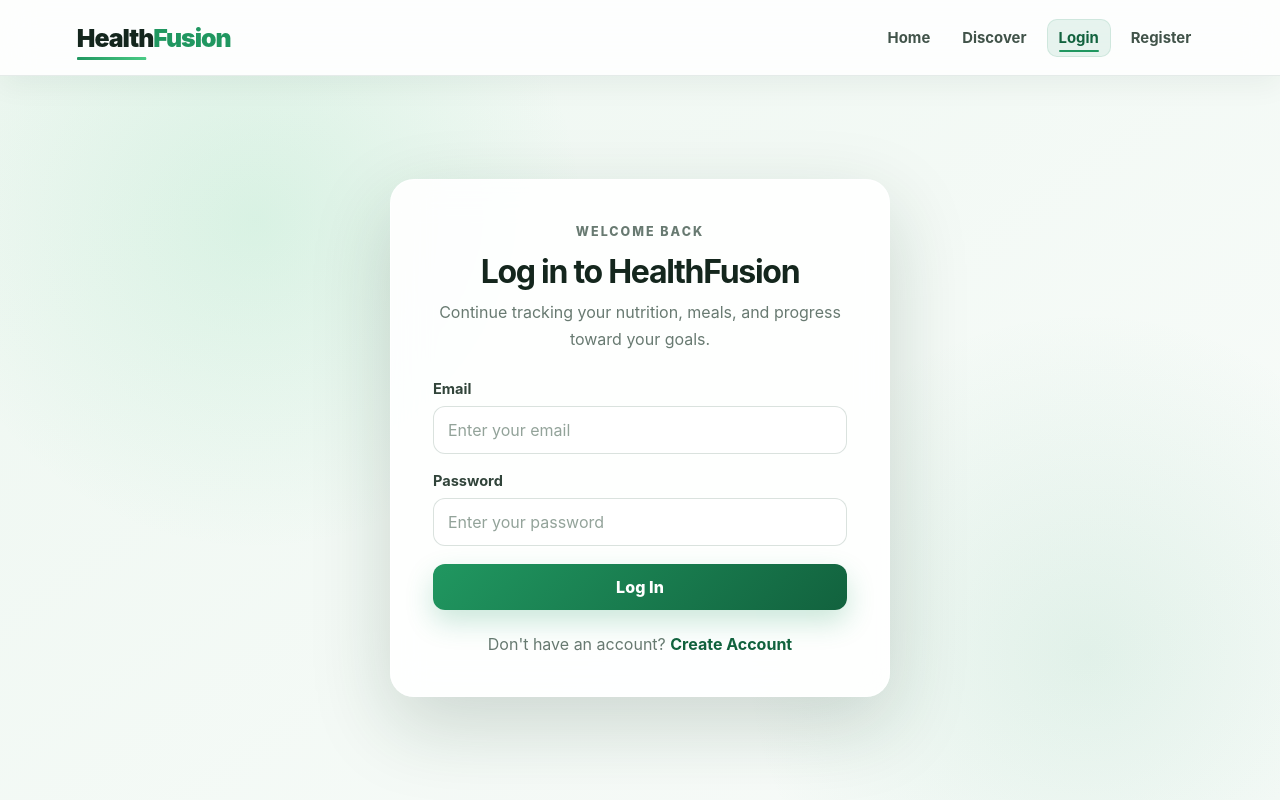
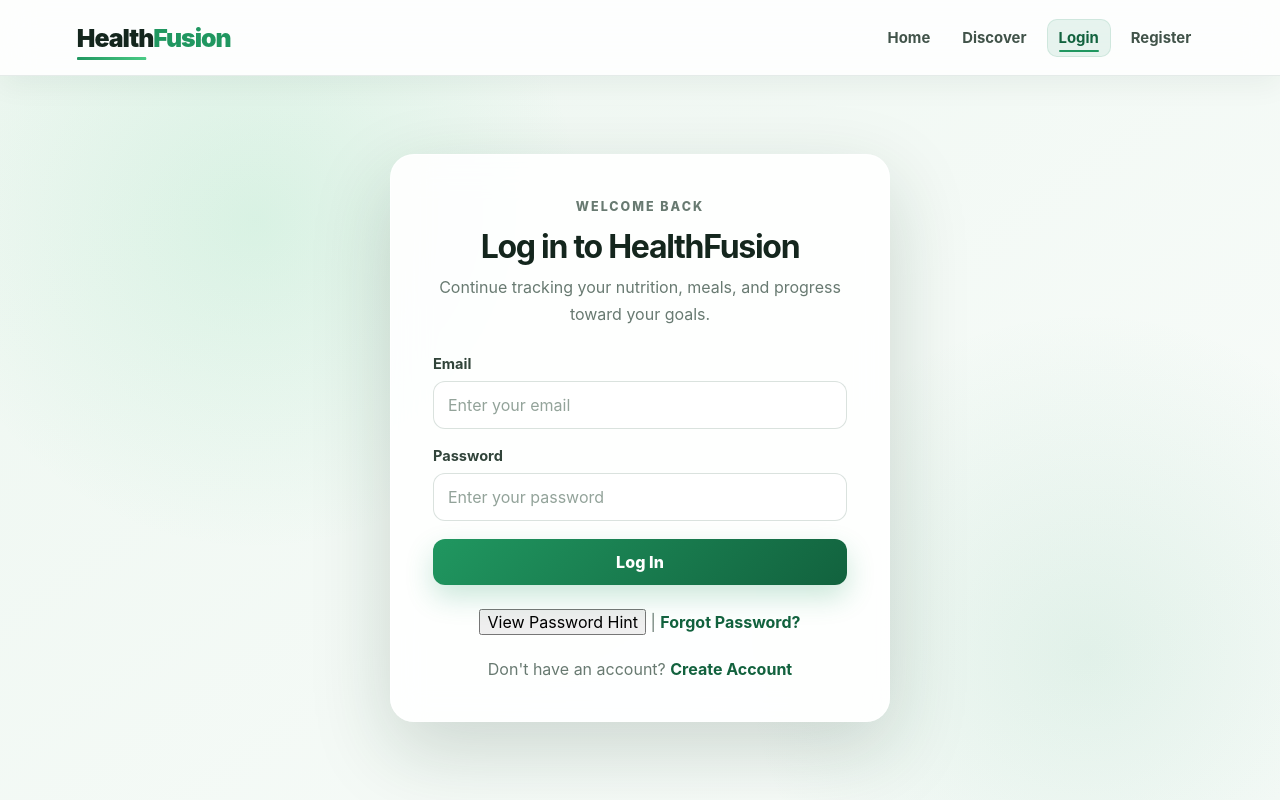
Before and after one commit to Sobek55/HealthFusion, a React (Vite) app in the folder frontend/: page /login in a window 1280 px wide. Built offline with nearby package versions, Linux system fonts and the light colour scheme; no server answers.

Commit message:
Add forgot password and password hint actions

```diff
--- a/frontend/src/pages/Login.jsx
+++ b/frontend/src/pages/Login.jsx
@@ -1,6 +1,9 @@
 import { useState } from 'react'
 import { Link, useNavigate } from 'react-router-dom'
-import { loginUser } from '../services/api'
+import {
+  loginUser,
+  getPasswordHint
+} from '../services/api'
 
 function Login() {
   const navigate = useNavigate()
@@ -10,7 +13,9 @@ function Login() {
     password: ''
   })
   const [error, setError] = useState('')
+  const [hintMessage, setHintMessage] = useState('')
   const [loading, setLoading] = useState(false)
+  const [hintLoading, setHintLoading] = useState(false)
 
   const handleChange = (event) => {
     const { name, value } = event.target
@@ -22,6 +27,10 @@ function Login() {
 
     if (error) {
       setError('')
+    }
+
+    if (hintMessage) {
+      setHintMessage('')
     }
   }
 
@@ -42,6 +51,31 @@ function Login() {
       setError(err.message)
     } finally {
       setLoading(false)
+    }
+  }
+
+  const handlePasswordHint = async () => {
+    setError('')
+    setHintMessage('')
+
+    if (!formData.email.trim()) {
+      setError('Enter your email first to view your password hint')
+      return
+    }
+
+    try {
+      setHintLoading(true)
+      const data = await getPasswordHint(formData.email)
+
+      setHintMessage(
+        data.hint
+          ? `Password hint: ${data.hint}`
+          : data.message
+      )
+    } catch (err) {
+      setError(err.message)
+    } finally {
+      setHintLoading(false)
     }
   }
 
@@ -91,6 +125,12 @@ function Login() {
             </p>
           )}
 
+          {hintMessage && (
+            <p className="auth-success" role="status">
+              {hintMessage}
+            </p>
+          )}
+
           <button
             type="submit"
             className="auth-button"
@@ -99,6 +139,19 @@ function Login() {
             {loading ? 'Logging In...' : 'Log In'}
           </button>
         </form>
+
+        <p className="auth-switch">
+          <button
+            type="button"
+            className="link-button"
+            onClick={handlePasswordHint}
+            disabled={hintLoading}
+          >
+            {hintLoading ? 'Loading Hint...' : 'View Password Hint'}
+          </button>
+          {' | '}
+          <Link to="/forgot-password">Forgot Password?</Link>
+        </p>
 
         <p className="auth-switch">
           Don't have an account?{' '}
```
